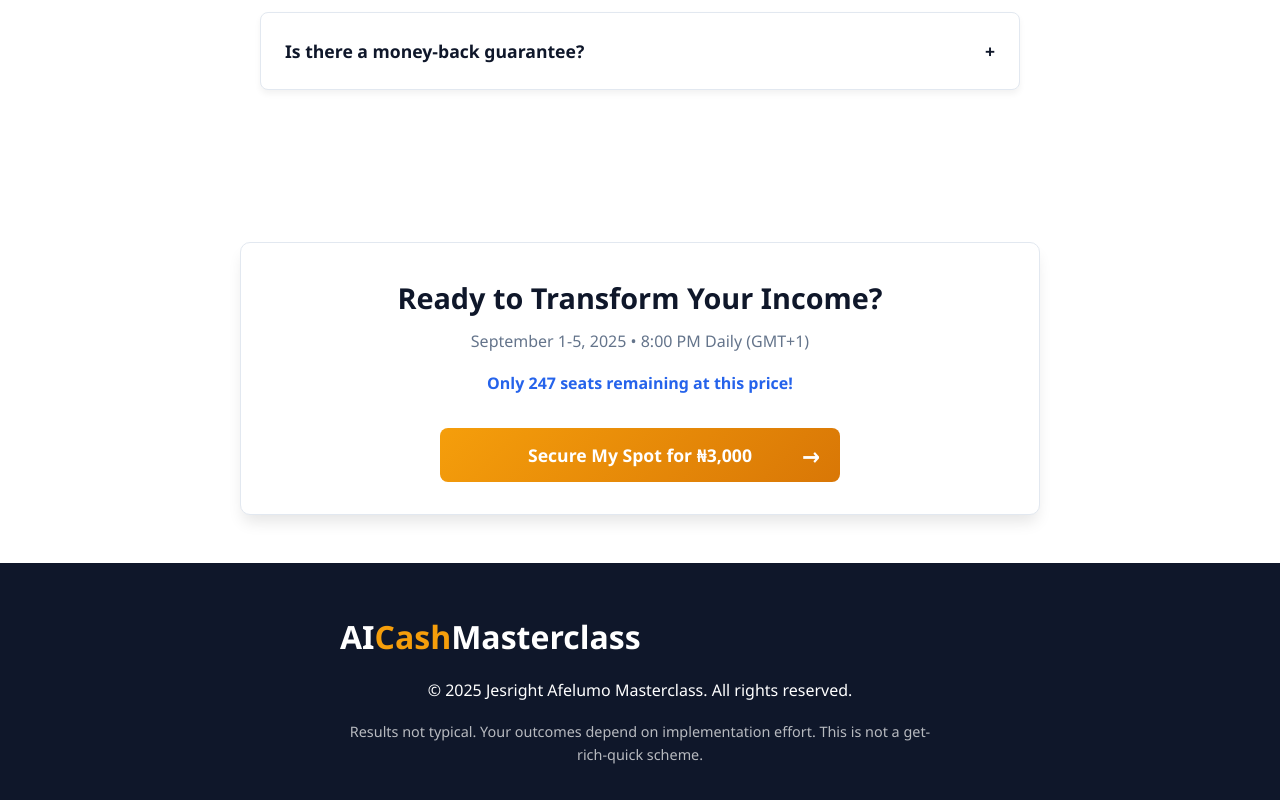
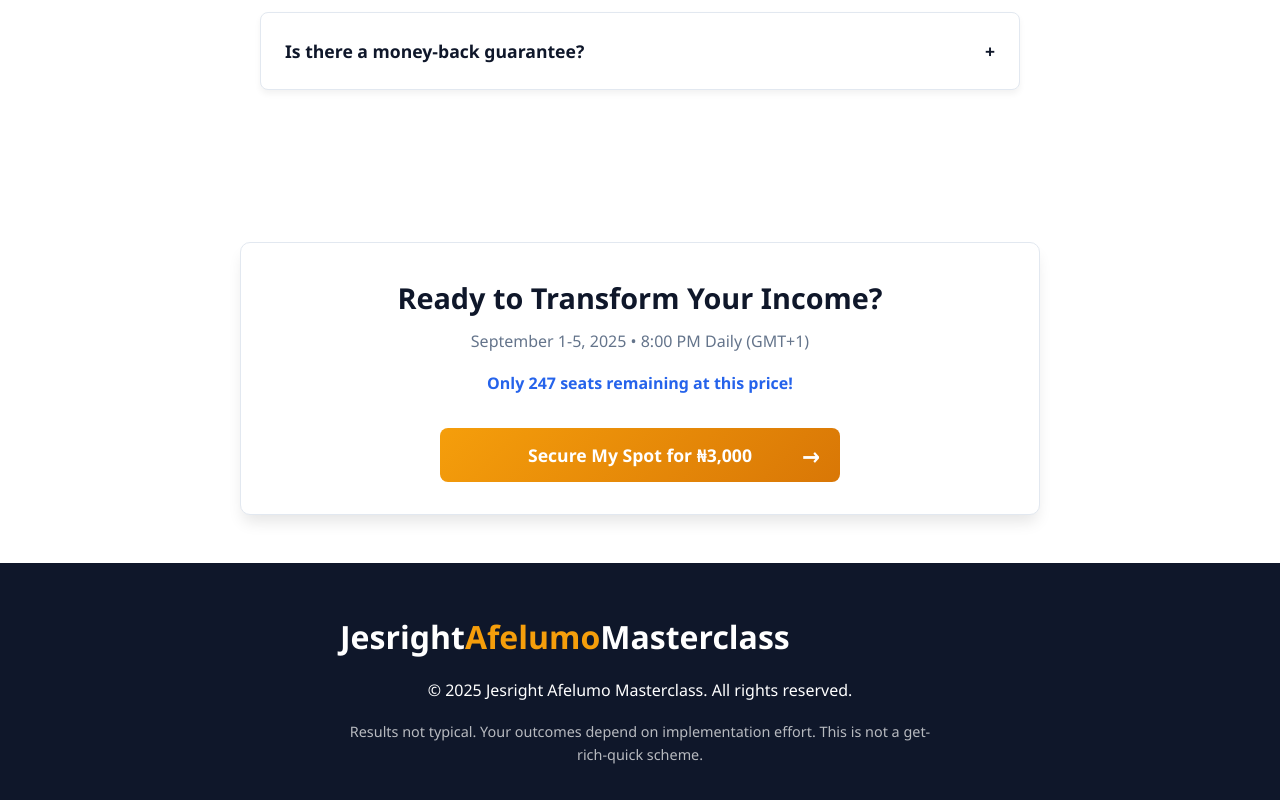
Before and after one commit to TVupele/Jesright-Master-Class, a plain HTML site: page index.html in a window 1280 px wide. Shown: the part 4336-5136 px from the top of the page. Drawn offline with Linux system fonts and the light colour scheme.

Commit message:
Update index.html

```diff
--- a/index.html
+++ b/index.html
@@ -977,7 +977,7 @@
     <footer>
         <div class="container">
             <div class="footer-content">
-                <div class="logo" style="font-size: 2rem; margin-bottom: 1rem;">AI<span>Cash</span>Masterclass</div>
+                <div class="logo" style="font-size: 2rem; margin-bottom: 1rem;">Jesright<span>Afelumo</span>Masterclass</div>
                 <p>© 2025 Jesright Afelumo Masterclass. All rights reserved.</p>
                 <p class="disclaimer">Results not typical. Your outcomes depend on implementation effort. This is not a get-rich-quick scheme.</p>
             </div>
```
